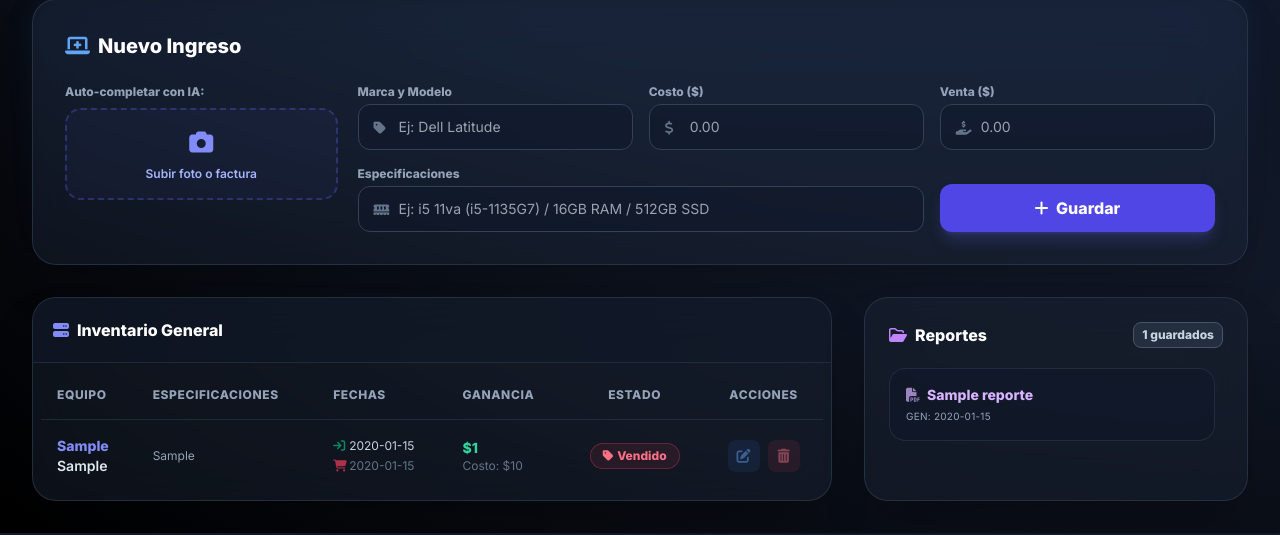
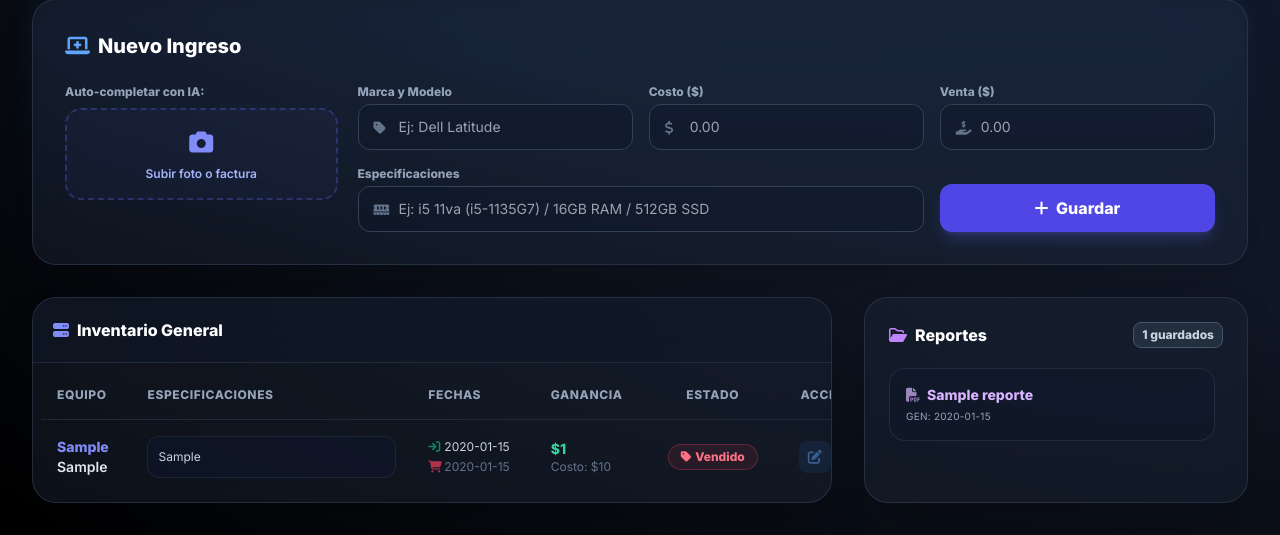
Before and after one commit to 21ruben/inventario-laptops, a Flask app: page / in a window 1280 px wide. Shown: the part 349-884 px from the top of the page. Run offline with Flask 3, Linux system fonts and the light colour scheme; tables that the repository leaves empty hold one stand-in row (values such as "Sample post"); some libraries are stand-ins or nearby versions.

```diff
--- a/templates/index.html
+++ b/templates/index.html
@@ -133,17 +133,17 @@
     <!-- Secciones Principal (Tabla + Historial) -->
     <div class="grid grid-cols-1 lg:grid-cols-3 gap-8">
 
-      <!-- Tabla de Equipos -->
+      <!-- Tabla de Equipos Mejorada -->
       <div class="lg:col-span-2 bg-slate-800/40 rounded-3xl border border-slate-700/60 overflow-hidden shadow-2xl backdrop-blur-xl flex flex-col">
         <div class="p-5 bg-slate-900/40 border-b border-slate-700/50 flex justify-between items-center">
           <h3 class="font-bold text-white flex items-center gap-2"><i class="fa-solid fa-server text-indigo-400"></i> Inventario General</h3>
         </div>
         <div class="overflow-x-auto p-2 flex-1">
-          <table class="w-full text-left border-collapse min-w-[750px]">
+          <table class="w-full text-left border-collapse min-w-[850px]">
             <thead class="text-slate-400 text-xs uppercase tracking-wider font-bold">
               <tr>
                 <th class="p-4 border-b border-slate-700/50">Equipo</th>
-                <th class="p-4 border-b border-slate-700/50">Especificaciones</th>
+                <th class="p-4 border-b border-slate-700/50 min-w-[260px]">Especificaciones</th>
                 <th class="p-4 border-b border-slate-700/50">Fechas</th>
                 <th class="p-4 border-b border-slate-700/50">Ganancia</th>
                 <th class="p-4 border-b border-slate-700/50 text-center">Estado</th>
@@ -156,7 +156,12 @@
                   <div class="font-extrabold text-indigo-400">{{ item.codigo }}</div>
                   <div class="font-semibold text-slate-200">{{ item.modelo }}</div>
                 </td>
-                <td class="p-4 text-xs text-slate-400 max-w-[200px] truncate" :title="item.specs">{{ item.specs }}</td>
+                <!-- Especificaciones Visibles y Estilizadas -->
+                <td class="p-4">
+                  <div class="text-xs text-slate-300 font-medium leading-relaxed bg-slate-900/60 p-2.5 rounded-xl border border-slate-700/40">
+                    {{ item.specs }}
+                  </div>
+                </td>
                 <td class="p-4 text-xs whitespace-nowrap">
                   <div class="flex items-center gap-1"><i class="fa-solid fa-arrow-right-to-bracket text-emerald-500/70 w-3"></i> <span class="text-slate-300">{{ item.fecha_ingreso || '-' }}</span></div>
                   <div class="flex items-center gap-1 mt-1"><i class="fa-solid fa-cart-shopping text-rose-500/70 w-3"></i> <span class="text-slate-500">{{ item.fecha_venta || '-' }}</span></div>
@@ -320,7 +325,6 @@
   </div>
 
   <script>
-    // Keyframes para el shimmer de carga añadido vía style programático o CSS en Tailwind (incluido arriba)
     const style = document.createElement('style');
     style.innerHTML = `@keyframes shimmer { 100% { transform: translateX(100%); } }`;
     document.head.appendChild(style);
@@ -436,11 +440,10 @@
           const { jsPDF } = window.jspdf;
           const doc = new jsPDF();
 
-          doc.setFillColor(15, 23, 42); // slate-900 oscuro
+          doc.setFillColor(15, 23, 42);
           doc.rect(0, 0, 210, 35, 'F');
 
-          // Acento de color en el PDF
-          doc.setFillColor(99, 102, 241); // indigo-500
+          doc.setFillColor(99, 102, 241);
           doc.rect(0, 34, 210, 1, 'F');
 
           doc.setTextColor(255, 255, 255);
```
